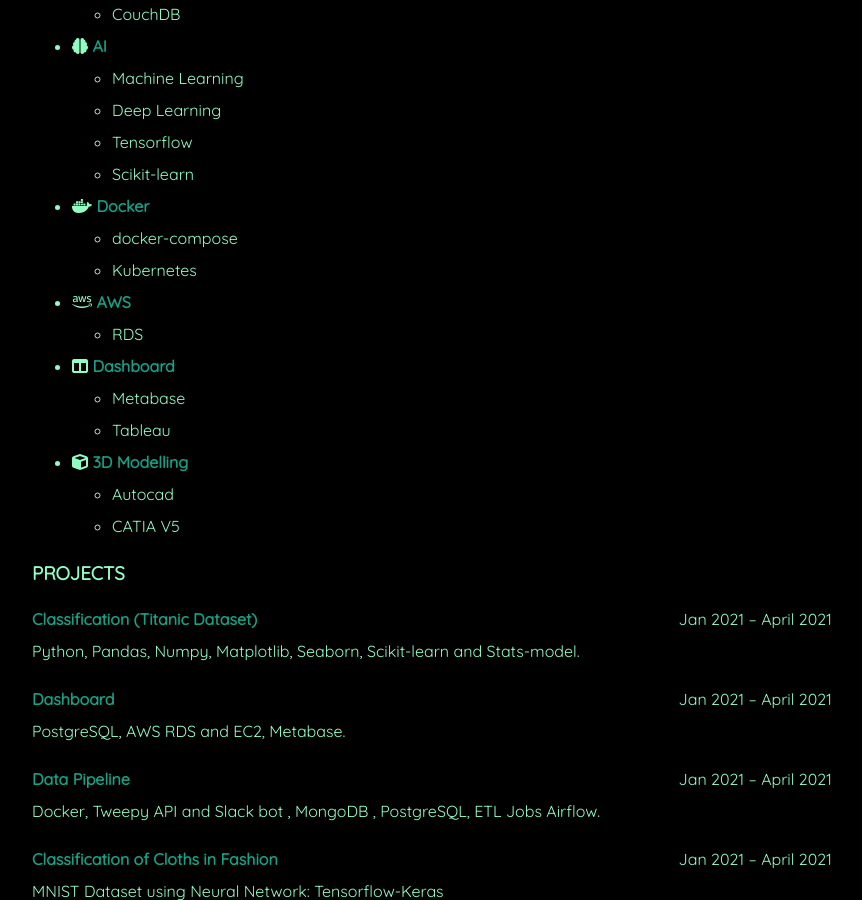
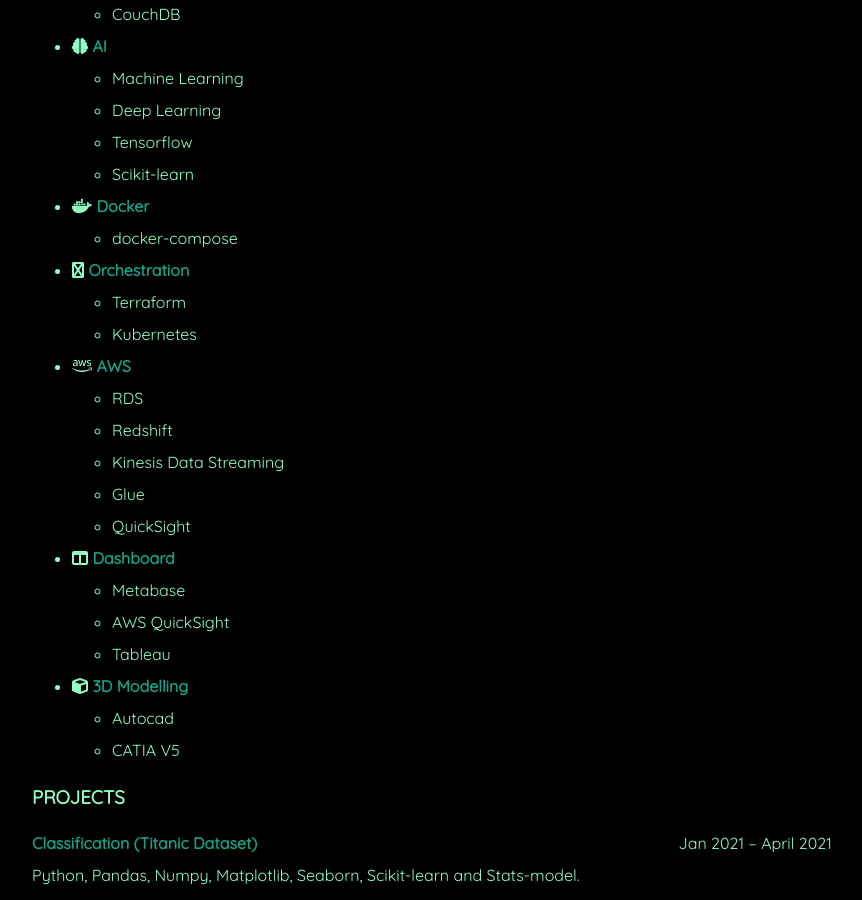
Before and after one commit to pi-dotcom/pooja.mahajan.cloud, a Jekyll site: the page built from resume.md, in a window 1280 px wide and 900 px high, scrolled down 721 px. Shown: the whole window, without its empty margins (208-1070 px from the left). Built offline with Jekyll 4.4.1, drawn with Linux system fonts in a browser that asks for light colours; nearby versions of some CDN libraries.

Commit message:
Added aws services and terraform

```diff
--- a/resume.md
+++ b/resume.md
@@ -25,11 +25,18 @@ Enthusiastic Data Scientist eager to contribute to team success through hard wor
     - Scikit-learn
 - <i class="fab fa-docker"></i> **Docker**
     - docker-compose
+- <i class="fab fa-cubes"></i> **Orchestration**
+    - Terraform
     - Kubernetes
 - <i class="fab fa-aws"></i> **AWS**
     - RDS
+    - Redshift
+    - Kinesis Data Streaming
+    - Glue
+    - QuickSight
 - <i class="fas fa-columns"></i> **Dashboard**
     - Metabase
+    - AWS QuickSight
     - Tableau
 - <i class="fas fa-cube"></i> **3D Modelling**
     - Autocad
```
